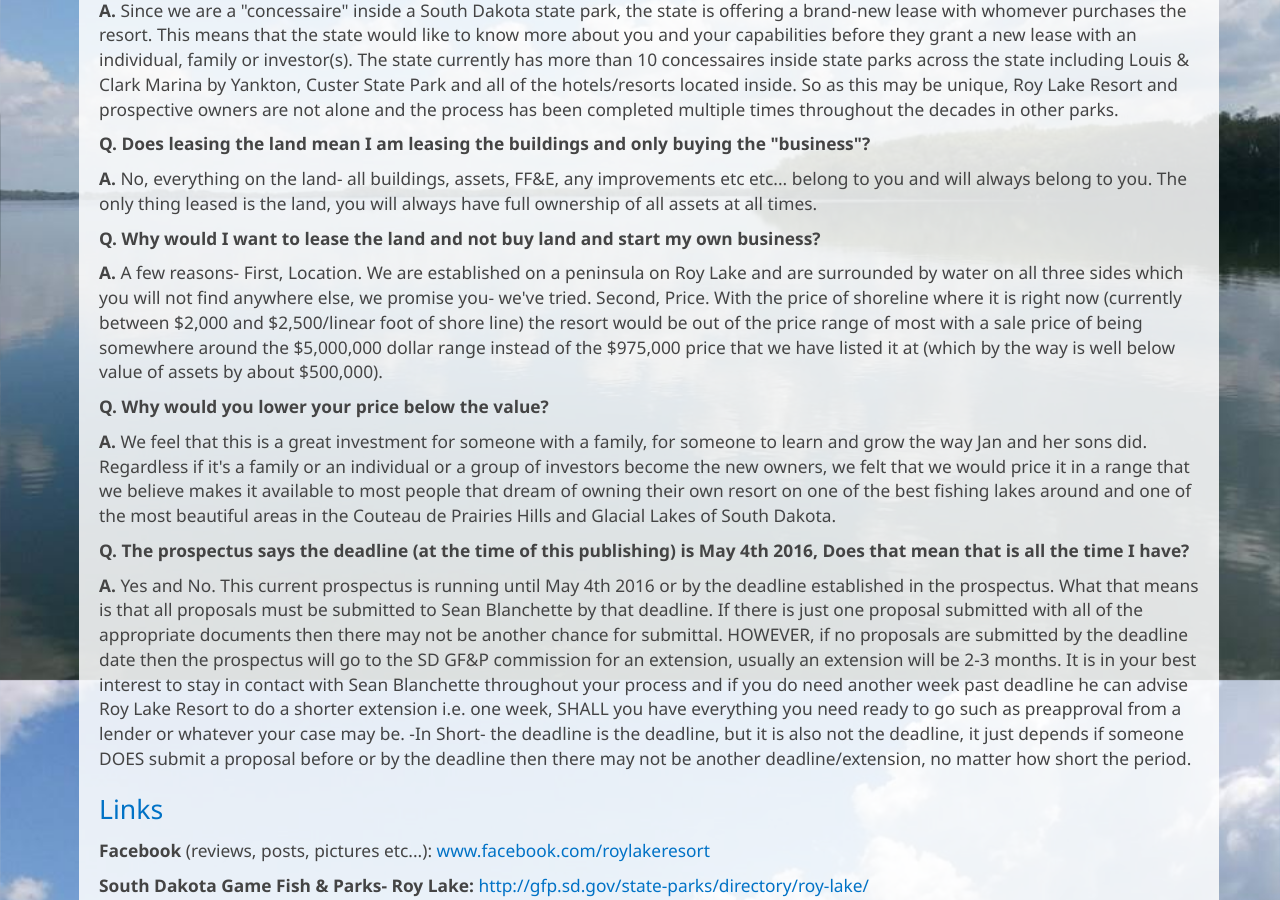
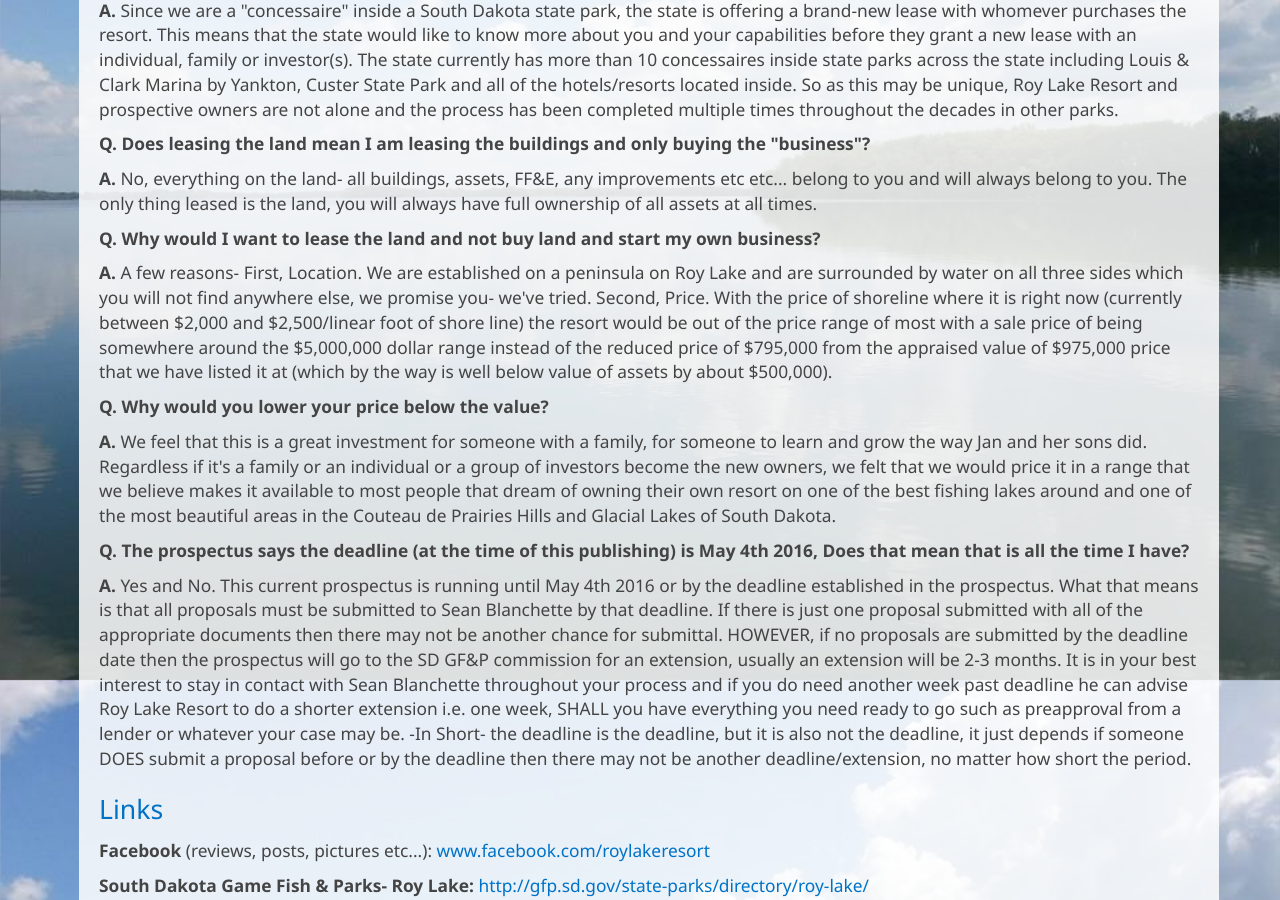
Before and after one commit to roylakeresort/roylakeresort.github.io, a Jekyll site: the page built from for-sale.html, in a window 1280 px wide and 900 px high, scrolled down 1240 px. Built offline with Jekyll 4.4.1, drawn with Linux system fonts in a browser that asks for light colours; nearby versions of some CDN libraries; library files that are not in the unit come from our copies.

Commit message:
Update for-sale.html
updated price

```diff
--- a/for-sale.html
+++ b/for-sale.html
@@ -96,8 +96,9 @@
     shoreline where it is right now (currently between $2,000 and
     $2,500/linear foot of shore line) the resort would be out of
     the price range of most with a sale price of being somewhere
-    around the $5,000,000 dollar range instead of the $975,000
-    price that we have listed it at (which by the way is well below
+    around the $5,000,000 dollar range instead of the reduced
+    price of $795,000 from the appraised value of $975,000 price that
+    we have listed it at (which by the way is well below
     value of assets by about $500,000).
 </p>
 
```
